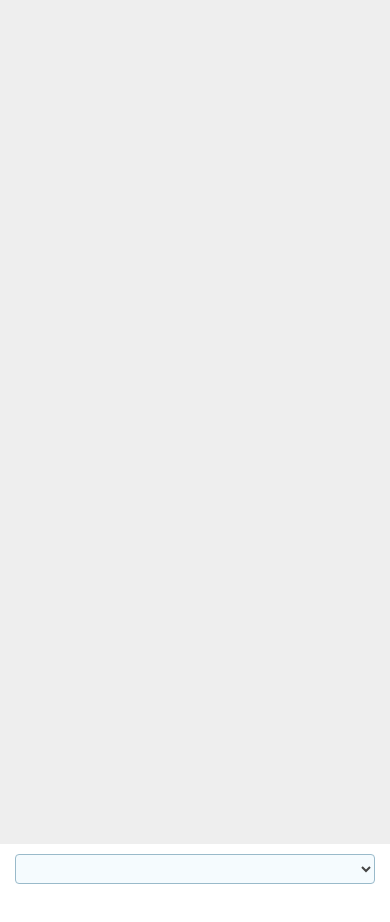
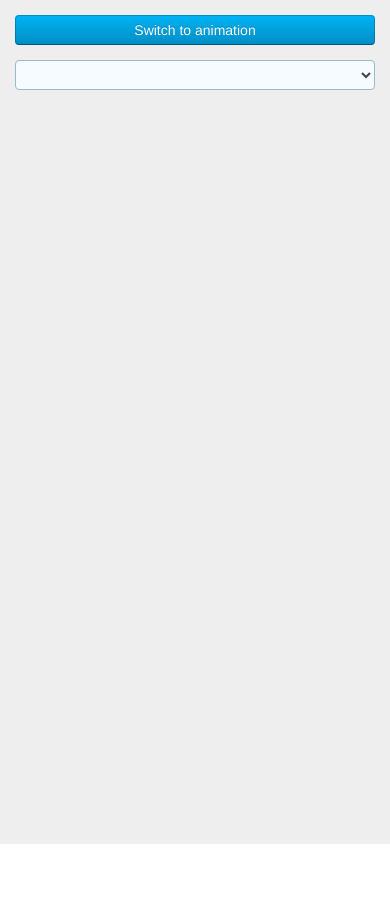
Before and after one commit to Semmu/conduction, a plain HTML site: page index.html in a window 390 px wide. Shown: the top 922 px of the page. After the commit the page ends 844 px from the top, so only its background shows below. Drawn offline with Linux system fonts and the light colour scheme.

Commit message:
usable mobile design

```diff
--- a/css/conduction.css
+++ b/css/conduction.css
@@ -1,6 +1,6 @@
 body { background: #eee; }
 
-#animation_select_container { position: absolute; top: 10px; }
+#animation_select_container { position: absolute; top: 0px; }
 
 #animation_description { white-space: pre-line; }
 
--- a/index.html
+++ b/index.html
@@ -21,16 +21,31 @@
         ];
     </script>
 
+    <script>
+        function toggleControlPanel() {
+            $('#animation_wrapper').toggleClass('uk-hidden-small');
+            $('#control_panel_wrapper').toggleClass('uk-hidden-small');
+            $(window).trigger('resize');
+        }
+    </script>
+
 </head>
 <body class="uk-height-viewport">
 
 <div class="uk-grid uk-grid-collapse uk-height-1-1">
-    <div class="uk-width-1-1 uk-width-small-1-2 uk-width-medium-2-3 uk-width-large-3-4 uk-height-1-1">
+    <div class="uk-width-1-1 uk-width-small-1-1 uk-width-medium-2-3 uk-width-large-3-4 uk-height-1-1 uk-hidden-small uk-position-relative" id="animation_wrapper">
+        <div class="uk-width-1-1 uk-position-absolute uk-visible-small">
+            <div class="uk-margin-left uk-margin-right">
+                <button class="uk-button uk-button-primary uk-width-1-1 uk-margin-top" onclick="toggleControlPanel()">
+                    Switch to control panel
+                </button>
+            </div>
+        </div>
         <div id="animation_container" class="uk-height-1-1 uk-vertical-align">
         </div>
     </div>
 
-    <div class="uk-width-1-1 uk-width-small-1-2 uk-width-medium-1-3 uk-width-large-1-4 uk-height-1-1 uk-position-relative">
+    <div class="uk-width-1-1 uk-width-small-1-1 uk-width-medium-1-3 uk-width-large-1-4 uk-position-relative" id="control_panel_wrapper">
         <div class="uk-vertical-align uk-height-1-1">
             <div class="uk-vertical-align-middle uk-width-1-1" id="settings_container">
                 <div class="uk-margin-left uk-margin-right">
@@ -40,8 +55,11 @@
                 </div>
             </div>
         </div>
-        <div id="animation_select_container" class="uk-width-1-1">
+        <div id="animation_select_container" class="uk-width-1-1 uk-position-absolute">
             <div class="uk-margin-right uk-margin-left">
+                <button class="uk-button uk-button-primary uk-width-1-1 uk-margin-bottom uk-margin-top uk-visible-small" onclick="toggleControlPanel()">
+                    Switch to animation
+                </button>
                 <form class="uk-form uk-width-1-1">
                     <select name="animation_select" id="animation_select" class="uk-width-1-1" autofocus></select>
                 </form>
```
